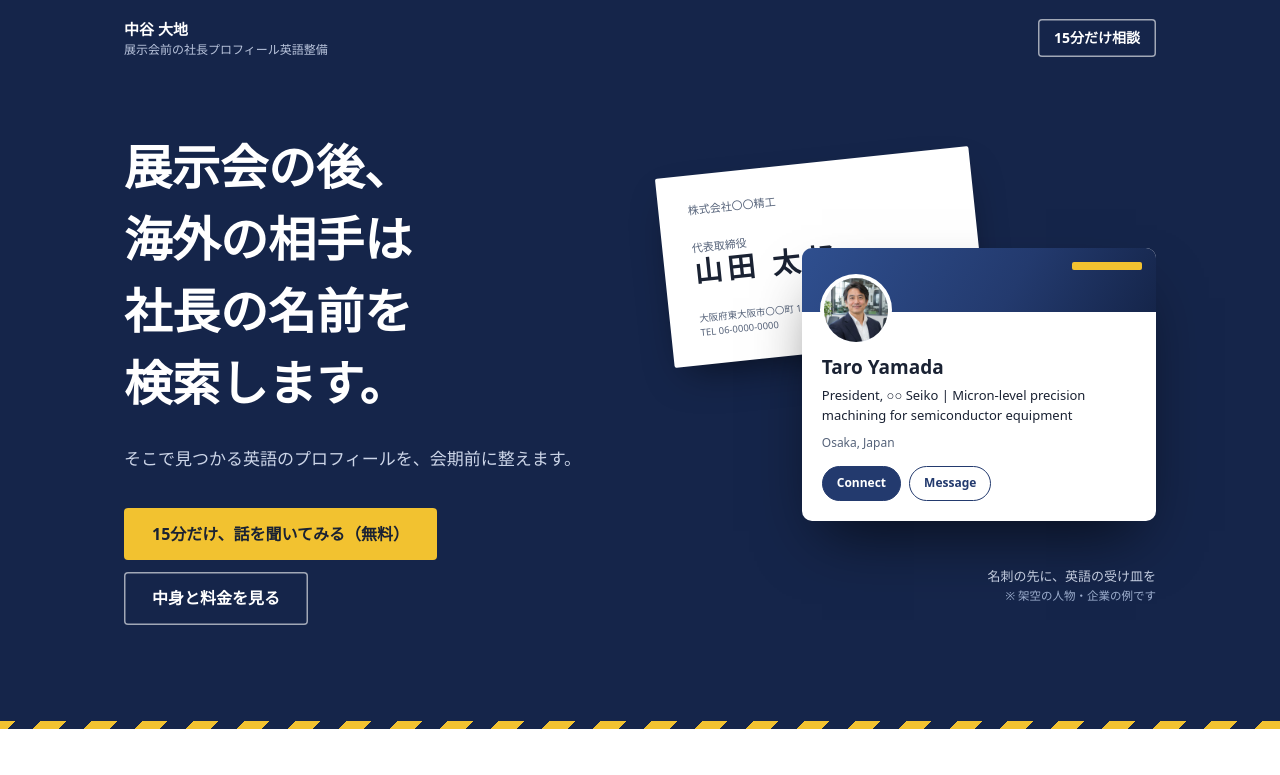
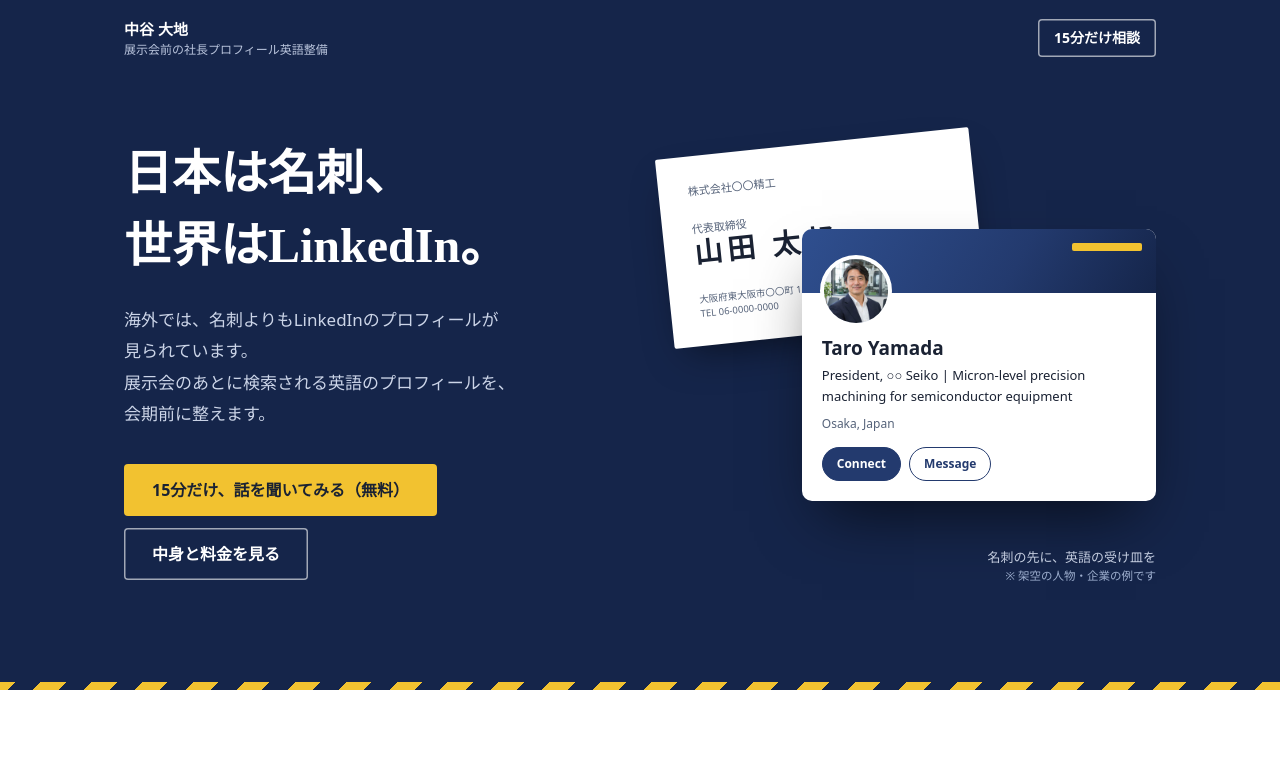
Before and after one commit to nakatani-expo/nakatani-expo.github.io, a plain HTML site: page index.html in a window 1280 px wide. Shown: the top 775 px of the page. Drawn offline with Linux system fonts and the light colour scheme; a web font is replaced by a local one.

Commit message:
New hero headline: 日本は名刺、世界はLinkedIn。

```diff
--- a/index.html
+++ b/index.html
@@ -288,8 +288,8 @@
 
   <div class="wrap hero">
     <div>
-      <h1>展示会の後、<span class="nw">海外の相手は</span><span class="nw">社長の名前を</span><span class="nw">検索します。</span></h1>
-      <p class="lead">そこで見つかる英語のプロフィールを、<span class="nw">会期前に整えます。</span></p>
+      <h1><span class="nw">日本は名刺、</span><br><span class="nw">世界はLinkedIn。</span></h1>
+      <p class="lead">海外では、名刺よりも<span class="nw">LinkedInのプロフィールが</span><span class="nw">見られています。</span><br>展示会のあとに検索される<span class="nw">英語のプロフィールを、</span><span class="nw">会期前に整えます。</span></p>
       <div class="ctas">
         <a class="btn" href="#contact">15分だけ、話を聞いてみる（無料）</a>
         <a class="btn ghost" href="#offer">中身と料金を見る</a>
```
